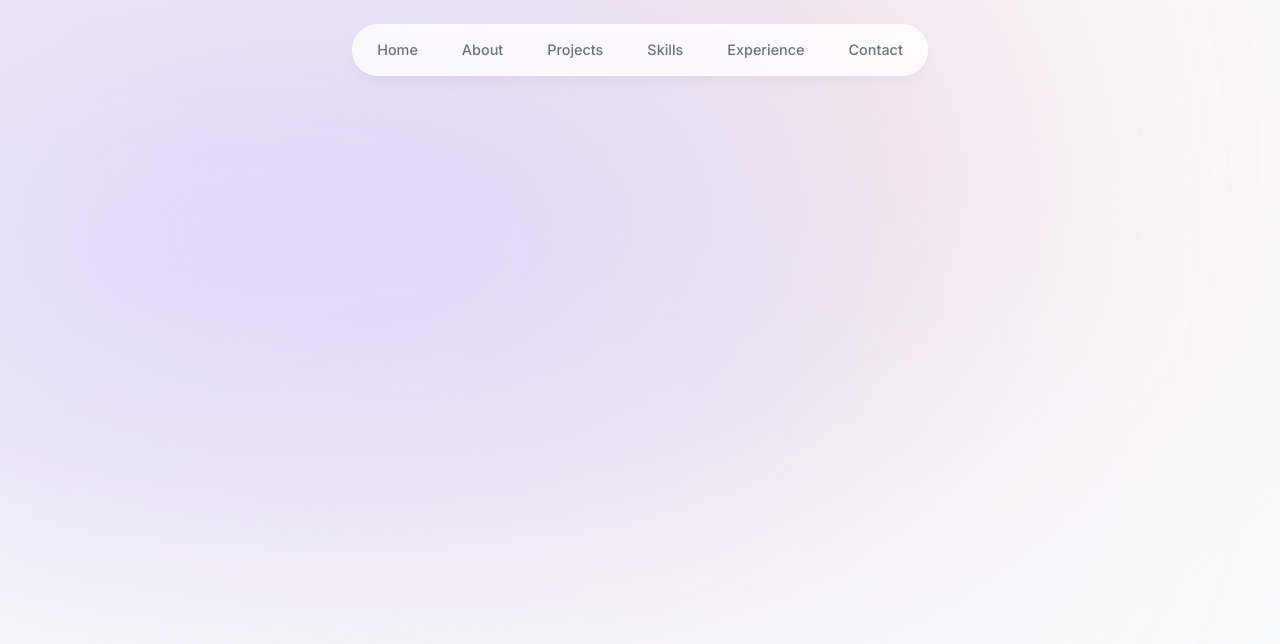
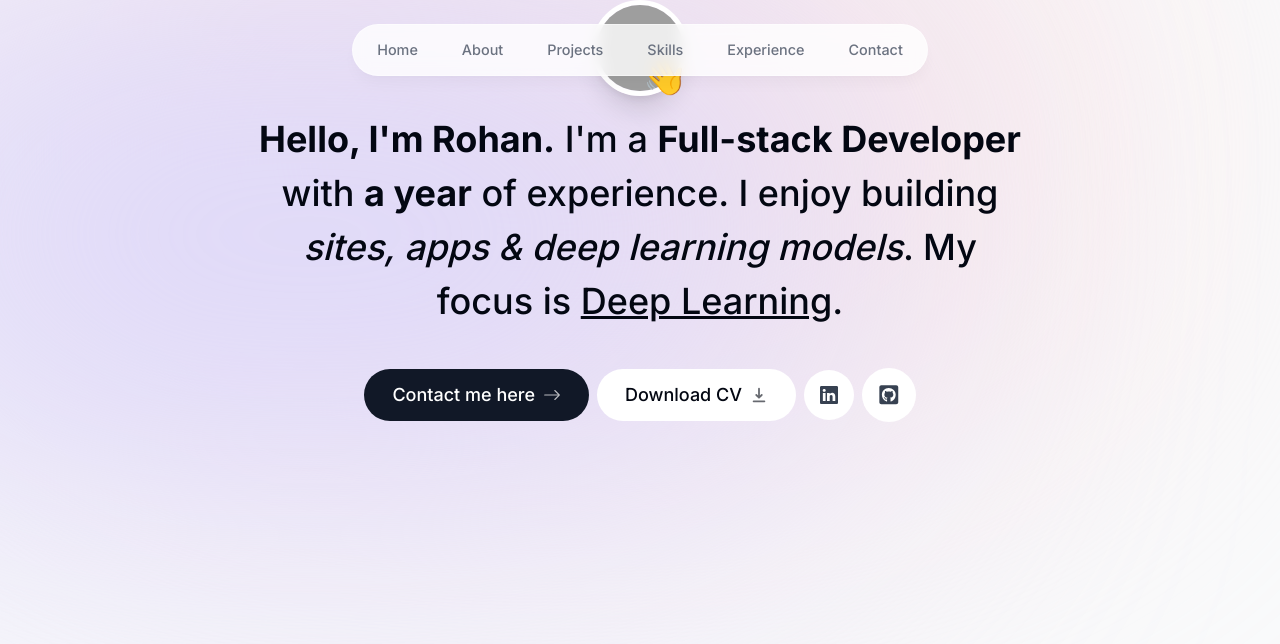
Before and after one commit to Rohanjai/Portfolio, a Next.js app: page / in a window 1280 px wide. Shown: the top 644 px of the page. Built offline with nearby package versions, Linux system fonts and the light colour scheme; grey boxes are pictures that could not be loaded.

Commit message:
Intro Created and added

```diff
--- a/app/page.tsx
+++ b/app/page.tsx
@@ -1,3 +1,9 @@
+import Intro from "@/components/intro";
+
 export default function Home() {
-  return <main className=""></main>;
+  return (
+    <main className="flex flex-col items-center px-4">
+      <Intro />
+    </main>
+  );
 }
--- /dev/null
+++ b/components/intro.tsx
@@ -0,0 +1,106 @@
+"use client";
+
+import Image from "next/image";
+import React from "react";
+import { motion } from "framer-motion";
+import Link from "next/link";
+import { BsArrowRight, BsLinkedin } from "react-icons/bs";
+import { HiDownload } from "react-icons/hi";
+import { FaGithubSquare } from "react-icons/fa";
+
+export default function Intro() {
+  return (
+    <section className="mb-28 max-w-[50rem] text-center sm:mb-0 scroll-mt-[100rem]">
+      <div className="flex items-center justify-center">
+        <div className="relative">
+          <motion.div
+            initial={{ opacity: 0, scale: 0 }}
+            animate={{ opacity: 1, scale: 1 }}
+            transition={{
+              type: "tween",
+              duration: 0.2,
+            }}
+          >
+            <Image
+              src="/pic.jpg"
+              alt="Rohan Jai"
+              width="192"
+              height="192"
+              quality="90"
+              priority={true}
+              className="h-24 w-24 rounded-full object-cover border-[0.35rem] border-white shadow-xl"
+            />
+          </motion.div>
+
+          <motion.span
+            className="absolute bottom-0 right-0 text-4xl"
+            initial={{ opacity: 0, scale: 0 }}
+            animate={{ opacity: 1, scale: 1 }}
+            transition={{
+              type: "spring",
+              stiffness: 125,
+              delay: 0.1,
+              duration: 0.7,
+            }}
+          >
+            👋
+          </motion.span>
+        </div>
+      </div>
+      <motion.p
+        className="mb-10 mt-4 px-4 text-2xl font-medium !leading-[1.5] sm:text-4xl"
+        initial={{ opacity: 0, y: 100 }}
+        animate={{ opacity: 1, y: 0 }}
+      >
+        <span className="font-bold">Hello, I'm Rohan.</span> I'm a{" "}
+        <span className="font-bold">Full-stack Developer</span> with{" "}
+        <span className="font-bold">a year</span> of experience. I enjoy
+        building{" "}
+        <span className="italic">sites, apps & deep learning models</span>. My
+        focus is <span className="underline">Deep Learning</span>.
+      </motion.p>
+      <motion.div
+        className="flex flex-col sm:flex-row items-center justify-center gap-2 px-4 text-lg font-medium"
+        initial={{ opacity: 0, y: 100 }}
+        animate={{ opacity: 1, y: 0 }}
+        transition={{
+          delay: 0.1,
+        }}
+      >
+        <Link
+          href="#contact"
+          className="group bg-gray-900 text-white px-7 py-3 flex items-center gap-2 rounded-full outline-none
+          focus:scale-110 hover:scale-110 hover:bg-gray-950 active:scale-105 transition"
+        >
+          Contact me here{" "}
+          <BsArrowRight className="opacity-70 group-hover:translate-x-1 transition" />
+        </Link>
+        <a
+          className="group bg-white px-7 py-3 flex items-center gap-2 rounded-full outline-none
+        focus:scale-110 hover:scale-110 active:scale-105 transition cursor-pointer borderBlack dark:bg-white/10"
+          href="/public/RohanJai.pdf"
+          download
+        >
+          Download CV{" "}
+          <HiDownload className="opacity-60 group-hover:translate-y-1 transition" />
+        </a>
+        <a
+          className="bg-white p-4 text-gray-700 hover:text-gray-950 flex items-center gap-2 rounded-full focus:scale-[1.15]
+        hover:scale-[1.15] active:scale-105 transition cursor-pointer borderBlack dark:bg-white/10 dark:text-white/60"
+          href="https://www.linkedin.com/in/rohanjaid/"
+          target="_blank"
+        >
+          <BsLinkedin />
+        </a>
+        <a
+          className="bg-white p-4 text-gray-700 hover:text-gray-950 flex items-center gap-2 text-[1.35rem] rounded-full focus:scale-[1.15]
+        hover:scale-[1.15] active:scale-105 transition cursor-pointer borderBlack dark:bg-white/10 dark:text-white/60"
+          href="https://www.github.com/Rohanjai"
+          target="_blank"
+        >
+          <FaGithubSquare />
+        </a>
+      </motion.div>
+    </section>
+  );
+}
```
